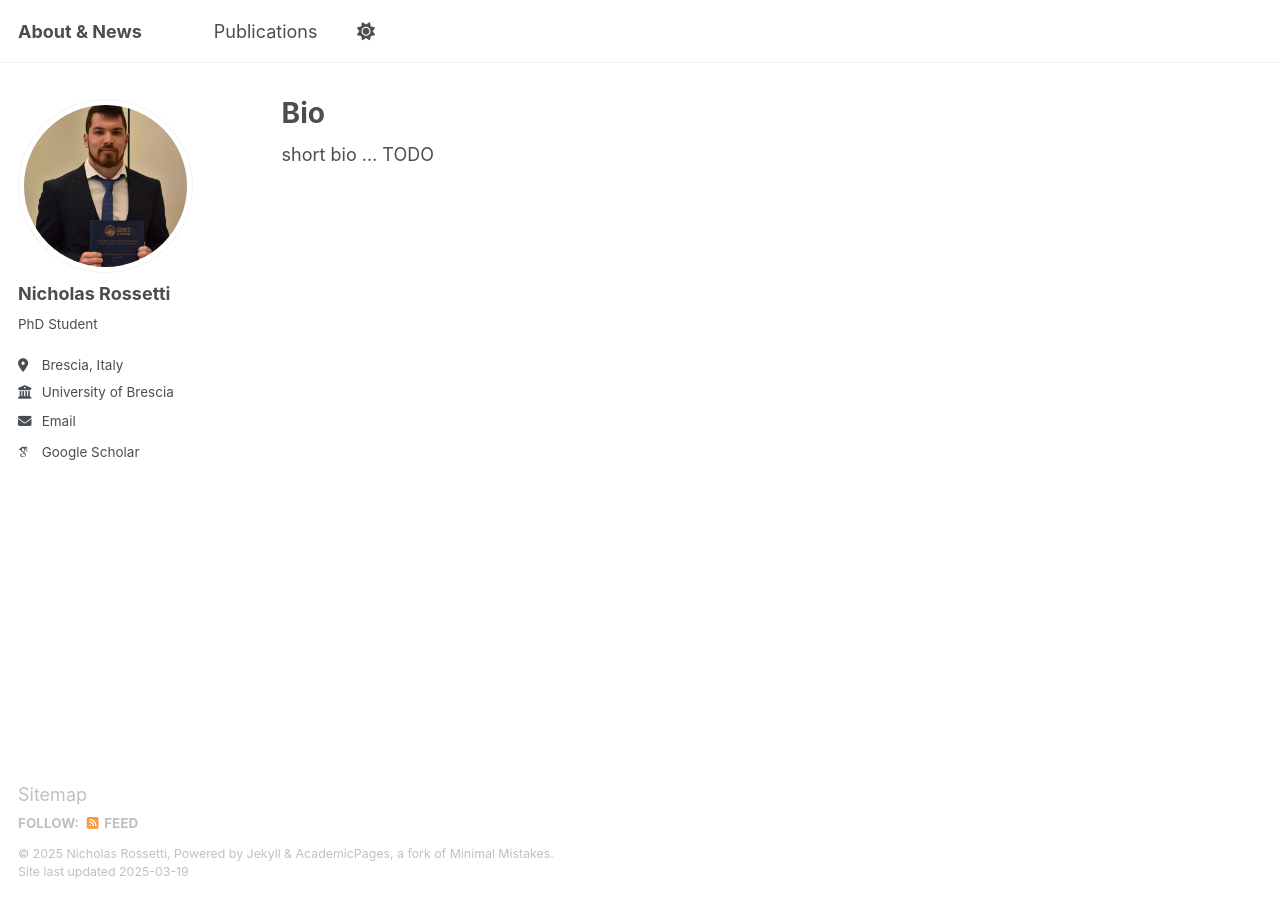
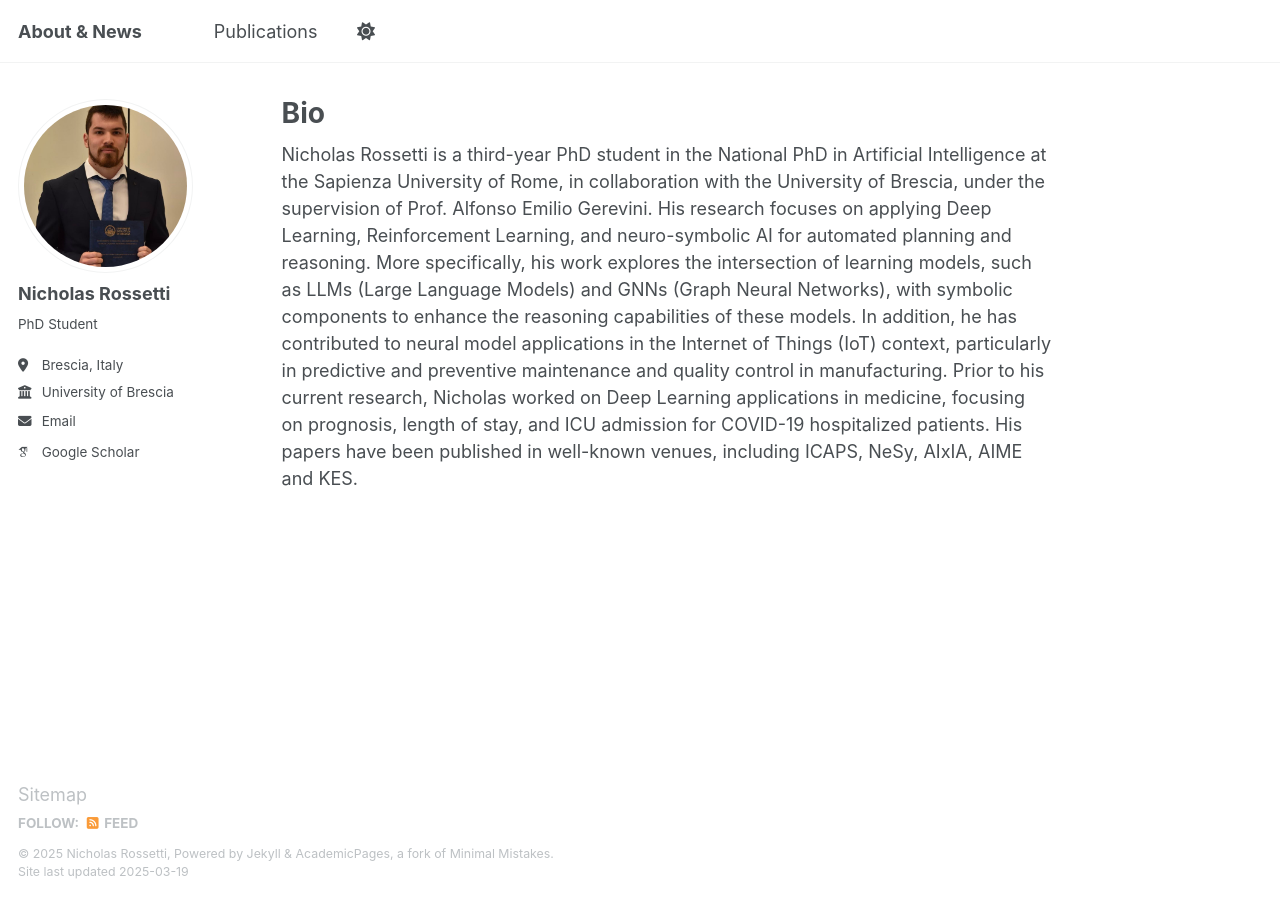
Before and after one commit to nicholasRossetti/nicholasRossetti.github.io, a Jekyll site: the page built from _pages/about.md, in a window 1280 px wide. Built offline with Jekyll 4.4.1, drawn with Linux system fonts in a browser that asks for light colours; some web fonts are replaced.

Commit message:
bio update

```diff
--- a/_pages/about.md
+++ b/_pages/about.md
@@ -7,4 +7,4 @@ redirect_from:
   - /about.html
 ---
 
-short bio ... TODO
+Nicholas Rossetti is a third-year PhD student in the National PhD in Artificial Intelligence at the Sapienza University of Rome, in collaboration with the University of Brescia, under the supervision of Prof. Alfonso Emilio Gerevini. His research focuses on applying Deep Learning, Reinforcement Learning, and neuro-symbolic AI for automated planning and reasoning. More specifically, his work explores the intersection of learning models, such as LLMs (Large Language Models) and GNNs (Graph Neural Networks), with symbolic components to enhance the reasoning capabilities of these models. In addition, he has contributed to neural model applications in the Internet of Things (IoT) context, particularly in predictive and preventive maintenance and quality control in manufacturing. Prior to his current research, Nicholas worked on Deep Learning applications in medicine, focusing on prognosis, length of stay, and ICU admission for COVID-19 hospitalized patients. His papers have been published in well-known venues, including ICAPS, NeSy, AIxIA, AIME and KES.
```
